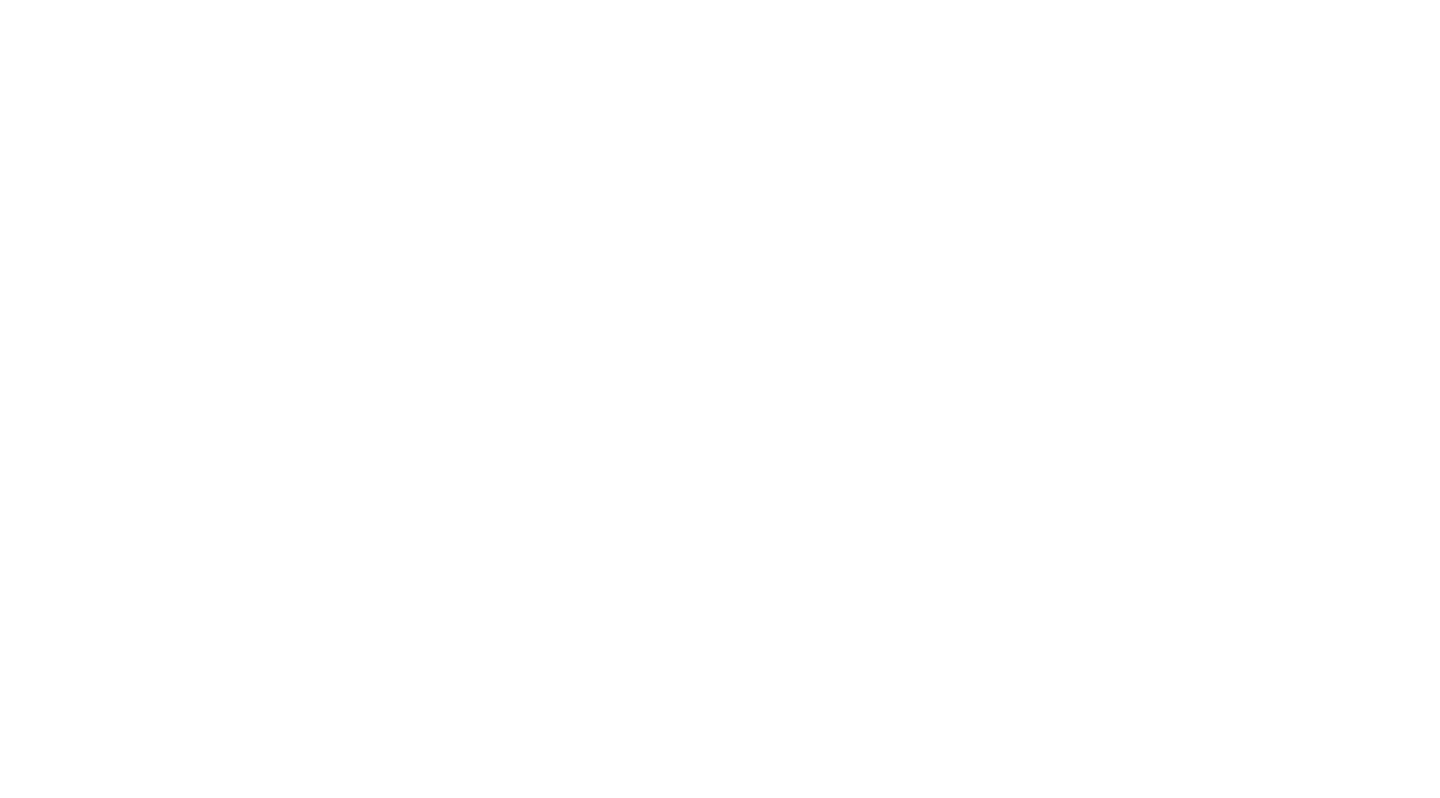
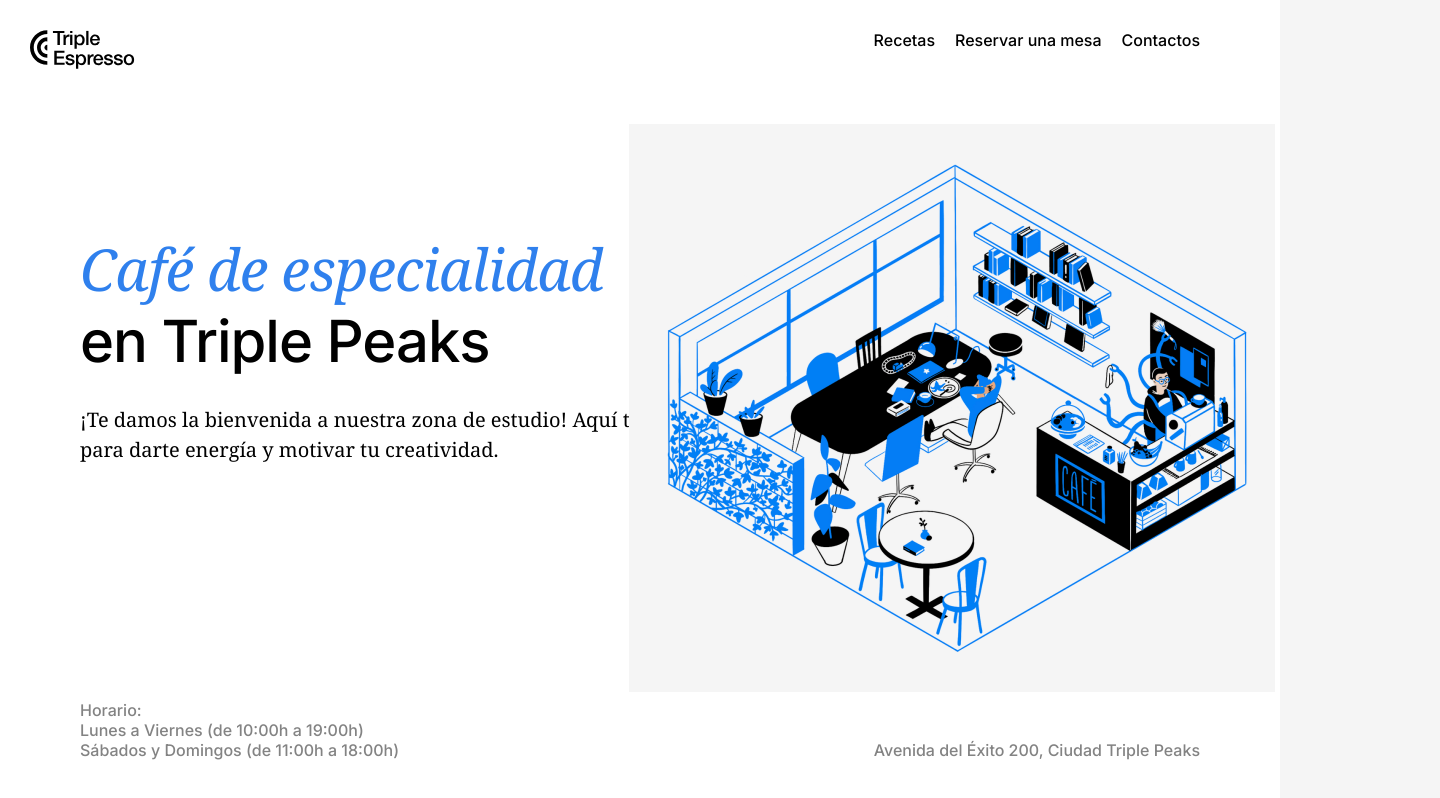
Before and after one commit to PacoZ2024/web_project_coffeeshop, a plain HTML site: page index.html in a window 1280 px wide. Shown: the whole page, 1440 px wide, since content can reach past the window. Drawn offline with Linux system fonts and the light colour scheme.

Commit message:
Encabezado del proyecto

```diff
--- a/index.html
+++ b/index.html
@@ -16,13 +16,53 @@
     <link rel="preconnect" href="https://fonts.googleapis.com" />
     <link rel="preconnect" href="https://fonts.gstatic.com" crossorigin />
     <link
-      href="https://fonts.googleapis.com/css2?family=Inter:wght@14..32,700&family=Noto+Serif:ital@0;1&display=swap"
+      href="https://fonts.googleapis.com/css2?family=Inter:opsz,wght@14..32,100..900&family=Noto+Serif:ital@0;1&display=swap"
       rel="stylesheet"
     />
   </head>
   <body>
     <div class="page">
-      <header class="header"></header>
+      <header class="header">
+        <img
+          class="header__background-image"
+          src="./images/background_header.svg"
+        />
+        <nav class="nav">
+          <img
+            class="nav__logo"
+            src="./images/logo_coffeeshop_dark.svg"
+            alt="Logo Triple Espresso"
+          />
+          <ul class="nav_links">
+            <li><a class="nav__link" href="#">Recetas</a></li>
+            <li><a class="nav__link" href="#">Reservar una mesa</a></li>
+            <li><a class="nav__link" href="#">Contactos</a></li>
+          </ul>
+        </nav>
+        <h1 class="header__title">
+          <span class="header__span-accent">Café de especialidad</span>
+          en Triple Peaks
+        </h1>
+        <p class="header__description">
+          ¡Te damos la bienvenida a nuestra zona de estudio! Aquí tenemos café
+          para darte energía y motivar tu creatividad.
+        </p>
+        <img
+          class="header__image"
+          src="./images/inside_coffee_shop.png"
+          alt="Cafetería Triple Peaks"
+        />
+        <div class="header__footers">
+          <ul class="header__footer">
+            <li>Horario:</li>
+            <li>Lunes a Viernes (de 10:00h a 19:00h)</li>
+            <li>Sábados y Domingos (de 11:00h a 18:00h)</li>
+          </ul>
+          <p class="header__paragraph">
+            Avenida del Éxito 200, Ciudad Triple Peaks
+          </p>
+        </div>
+      </header>
       <main class="content">
         <section class="recipes"></section>
         <section class="reservation"></section>
--- a/pages/index.css
+++ b/pages/index.css
@@ -6,3 +6,113 @@
   font-size: 16px;
   line-height: 20px;
 }
+
+.header {
+  background-color: #ffffff;
+  height: 100vh;
+  min-height: 720px;
+  max-height: 800px;
+}
+
+.header__background-image {
+  background-repeat: no-repeat;
+  background-position: center;
+  background-size: cover;
+  position: absolute;
+  z-index: -1;
+}
+
+.nav {
+  display: flex;
+  justify-content: space-between;
+}
+
+.nav__logo {
+  position: relative;
+  top: 30px;
+  left: 30px;
+  width: 105px;
+  height: 39px;
+}
+
+.nav_links {
+  margin: 30px 80px 0;
+  padding: 0;
+  list-style: none;
+  display: flex;
+  column-gap: 20px;
+}
+
+.nav__link {
+  font-family: "Inter", Arial, sans-serif;
+  font-weight: 500;
+  font-size: 16px;
+  line-height: 20px;
+  text-decoration: none;
+  color: #000000;
+}
+
+.header__title {
+  margin: 183px 80px 28px;
+  max-width: 709px;
+  font-family: "Inter", Arial, sans-serif;
+  font-weight: 500;
+  font-size: 58px;
+  line-height: 72px;
+  letter-spacing: -1px;
+}
+
+.header__span-accent {
+  display: block;
+  font-family: "Noto Serif", "Times New Roman", serif;
+  font-style: italic;
+  font-size: 58px;
+  line-height: 72px;
+  color: #2f80ed;
+}
+
+.header__description {
+  margin: 28px 0 0 80px;
+  max-width: 683px;
+  font-family: "Noto Serif", "Times New Roman", serif;
+  font-size: 20px;
+  line-height: 30px;
+}
+
+.header__image {
+  width: 646px;
+  height: 568px;
+  position: absolute;
+  top: 124px;
+  right: 5px;
+}
+
+.header__footers {
+  position: absolute;
+  bottom: 40px;
+  right: 80px;
+  left: 80px;
+  display: flex;
+  justify-content: space-between;
+}
+
+.header__footer {
+  margin: 0;
+  padding: 0;
+  list-style: none;
+  font-family: "Inter", Arial, sans-serif;
+  font-weight: 500;
+  font-size: 16px;
+  line-height: 20px;
+  color: #838383;
+}
+
+.header__paragraph {
+  margin-top: auto;
+  margin-bottom: 0;
+  font-family: "Inter", Arial, sans-serif;
+  font-weight: 500;
+  font-size: 16px;
+  line-height: 20px;
+  color: #838383;
+}
```
